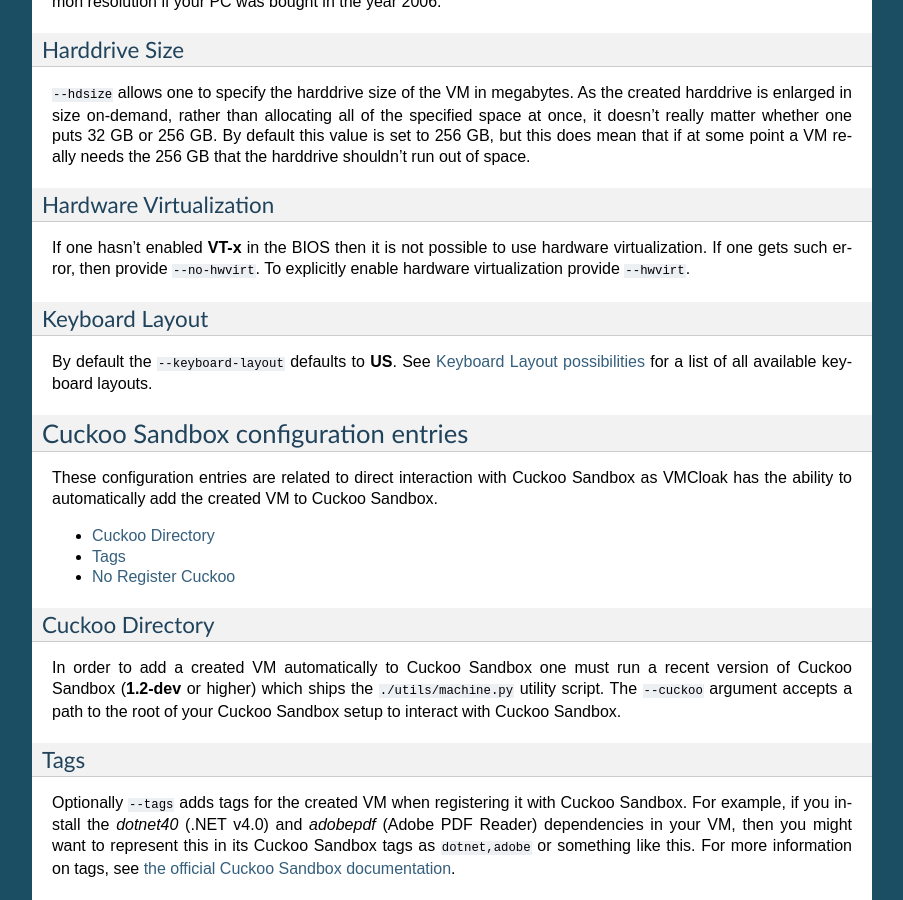
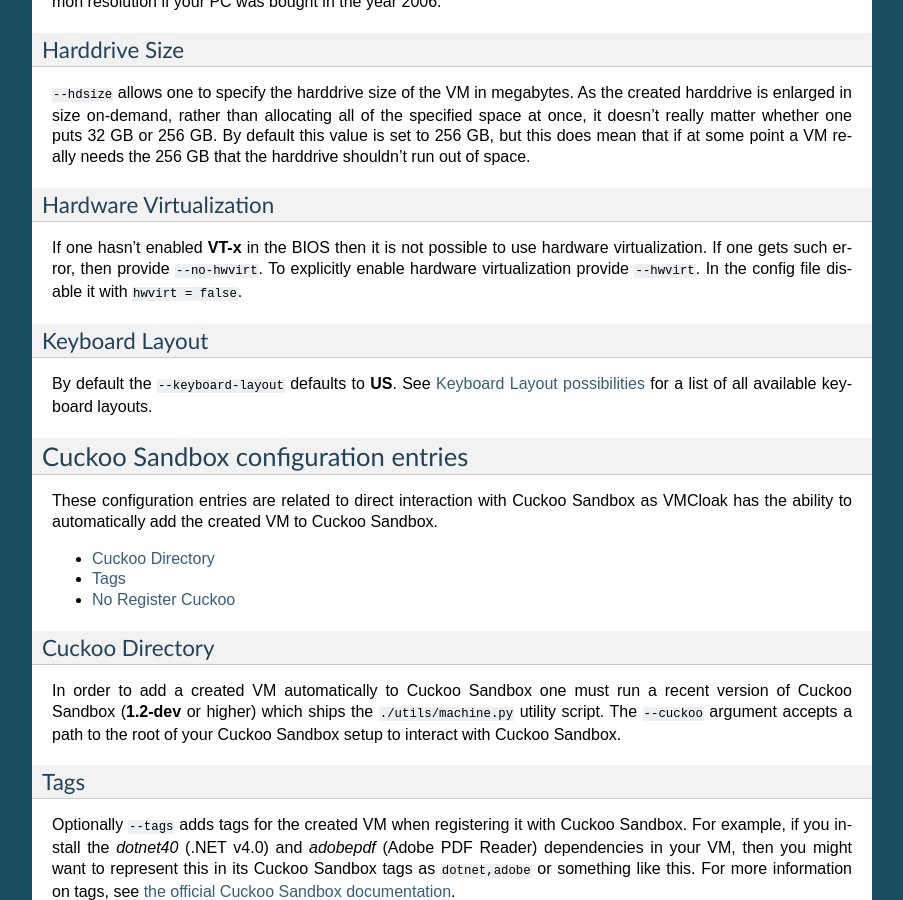
Before and after one commit to hatching/vmcloak, a Sphinx documentation site: the page built from docs/config.rst, in a window 1280 px wide and 900 px high, scrolled down 2676 px. Shown: the whole window, without its empty margins (198-1101 px from the left). Built offline with Sphinx 7.4.7, drawn with Linux system fonts in a browser that asks for light colours.

Commit message:
Better hwvirt description

```diff
--- a/docs/config.rst
+++ b/docs/config.rst
@@ -205,7 +205,8 @@
 
 If one hasn't enabled **VT-x** in the BIOS then it is not possible to use
 hardware virtualization. If one gets such error, then provide ``--no-hwvirt``.
-To explicitly enable hardware virtualization provide ``--hwvirt``.
+To explicitly enable hardware virtualization provide ``--hwvirt``. In the config
+file disable it with ``hwvirt = false``.
 
 .. _conf-keyboard-layout:
 
```
